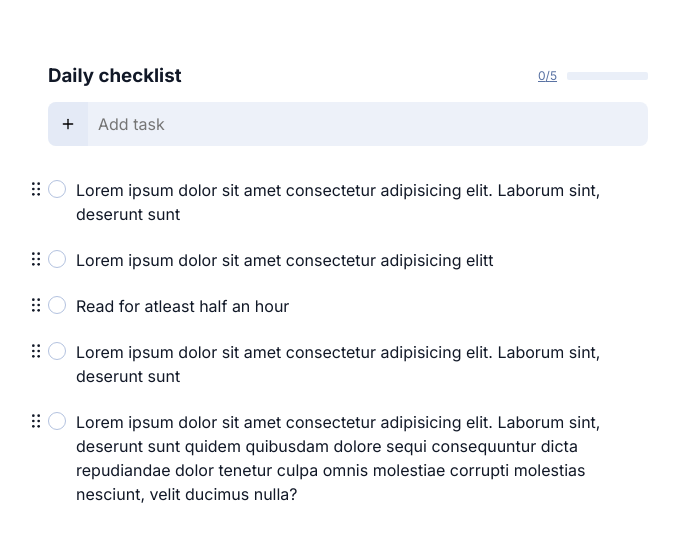
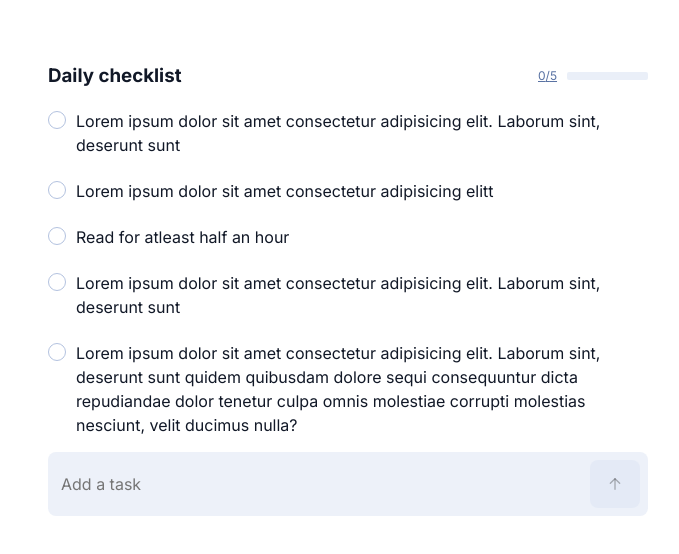
Before and after one commit to manish-basargekar/compound, a Next.js app: page / in a window 1280 px wide. Shown: the top 554 px of the page, without its empty margins (292-971 px from the left). Built offline with nearby package versions, Linux system fonts and the light colour scheme.

Commit message:
updated input component

```diff
--- a/components/habitCard/HabitCard.jsx
+++ b/components/habitCard/HabitCard.jsx
@@ -23,7 +23,7 @@ const HabitCard = ({ habitList, setHabitList }) => {
 				<div key={t.id} className={`${Style.task}`}>
 					<div className={Style.taskWrapper}>
 						<div className={Style.taskContent}>
-							<div className={Style.taskOption}>
+							{/* <div className={Style.taskOption}>
 								<svg
 									xmlns="http://www.w3.org/2000/svg"
 									width="16"
@@ -64,7 +64,7 @@ const HabitCard = ({ habitList, setHabitList }) => {
 										d="M8 10a2 2 0 1 1 0 4 2 2 0 0 1 0-4z"
 									/>
 								</svg>
-							</div>
+							</div> */}
 							<div
 								className={
 									t.done ? `${Style.checkboxDone}` : `${Style.checkbox}`
--- a/components/habitCard/HabitCard.module.scss
+++ b/components/habitCard/HabitCard.module.scss
@@ -11,7 +11,7 @@
     font-size: 1rem;
     display: flex;
     margin: auto;
-    margin-bottom: 1.5rem;
+    margin-top: 1.5rem;
     position: relative;
     // color: #4B5563;
 
--- a/package.json
+++ b/package.json
@@ -13,6 +13,7 @@
     "next": "12.1.2",
     "react": "17.0.2",
     "react-dom": "17.0.2",
+    "react-textarea-autosize": "^8.3.4",
     "sass": "^1.49.9"
   },
   "devDependencies": {
--- a/pages/index.jsx
+++ b/pages/index.jsx
@@ -3,7 +3,7 @@ import { useState } from "react";
 import HabitCard from "../components/habitCard/HabitCard";
 
 import { nanoid } from "nanoid";
-
+import TextareaAutosize from "react-textarea-autosize";
 export default function Home() {
 
 	// What I want to do
@@ -81,35 +81,40 @@ export default function Home() {
 							</div>
 						</div>
 					</div>
+					<HabitCard habitList={habitList} setHabitList={setHabitList} />
 					<form onSubmit={addHabit}>
 						<div className={Style.addTask}>
-							<button type="submit" className={Style.addHabitBtn}>
-								<svg
-									stroke="currentColor"
-									fill="none"
-									strokeWidth="2"
-									viewBox="0 0 24 24"
-									strokeLinecap="round"
-									strokeLinejoin="round"
-									// class="AddTask__AddIcon-h0zgp9-0 fwbGyI"
-									height="1em"
-									width="1em"
-									xmlns="http://www.w3.org/2000/svg"
-								>
-									<line x1="12" y1="5" x2="12" y2="19"></line>
-									<line x1="5" y1="12" x2="19" y2="12"></line>
-								</svg>
-							</button>
-							<input
+							<TextareaAutosize
 								required
-								placeholder="Add task"
+								placeholder="Add a task"
 								className={Style.addHabitInput}
 								value={newHabit}
 								onChange={(e) => setNewHabit(e.target.value)}
 							/>
+							<button
+								type="submit"
+								disabled={newHabit ? false : true}
+								className={Style.addHabitBtn}
+								// style={{ backgroundColor: newHabit ? "#F900BF" : "none" }}
+							>
+								<svg
+									xmlns="http://www.w3.org/2000/svg"
+									width="16"
+									height="16"
+									viewBox="0 0 24 24"
+									fill="none"
+									stroke="currentColor"
+									strokeWidth="2"
+									strokeLinecap="round"
+									strokeLinejoin="round"
+									// class="ai ai-ArrowUp"
+								>
+									<path d="M12 20V4" />
+									<path d="M5 11l7-7 7 7" />
+								</svg>
+							</button>
 						</div>
 					</form>
-					<HabitCard habitList={habitList} setHabitList={setHabitList} />
 				</div>
 			</div>
 		</>
--- a/styles/Home.module.scss
+++ b/styles/Home.module.scss
@@ -19,7 +19,7 @@
   }
 
   form{
-    margin-bottom: 1.5rem;
+    // margin-bottom: 1.5rem;
   }
 }
 
@@ -85,32 +85,44 @@
     border-radius: 8px;
 
     display: grid;
-    grid-template-columns: 40px 1fr min-content;
+    // grid-template-columns: 40px 1fr min-content;
+    grid-template-columns: 1fr 50px;
     -moz-box-align: center;
-    align-items: center;
+    align-items: flex-end;
     // gap: 10px;
     background-color: rgba(220, 228, 243, 0.5);
     border-radius: 8px;
-    // padding: 1rem;
+    padding: .5rem;
     margin-bottom: 10px;
 
     position: relative;
     .addHabitBtn{
-      height: 100%;
+      height: 3rem;
       width: 100%;
+      // margin-right: 1rem;
       cursor: pointer;
-       background-color: rgba(220, 228, 243, 0.5);
+
       border: none;
       // background-color: aqua;
       display: flex;
       justify-content: center;
       align-items: center;
-      border-radius: 8px 0 0 8px;
+      border-radius: 8px;
+
+      // position: absolute;
+      // right: 5px;
+      // bottom: 5px;
+      background-color: #F900BF;
+
       &:hover{
          background-color: rgba(220, 228, 243, 0.5);
         svg{
           opacity: .7;
         }
+      }
+      &:disabled{
+        cursor: not-allowed;
+        background-color: rgba(220, 228, 243, 0.5);
       }
     }
 
@@ -121,13 +133,17 @@
       padding: 0px;
       background: transparent none repeat scroll 0% 0%;
 
-      max-height: 200px;
-      min-height: 10px;
+      // min-height: 10px;
       resize: none;
       // padding: 10px;
       box-sizing: border-box;
-      margin: 12px 10px;
+      margin: 5px;
+      align-self: center;
+      // width: calc(100% - 1rem);
       // background-color: hotpink;
+
+
+
 
     }
   }
```
Also changed, not shown: 1 other file (tests, documents, lock files or other folders).
